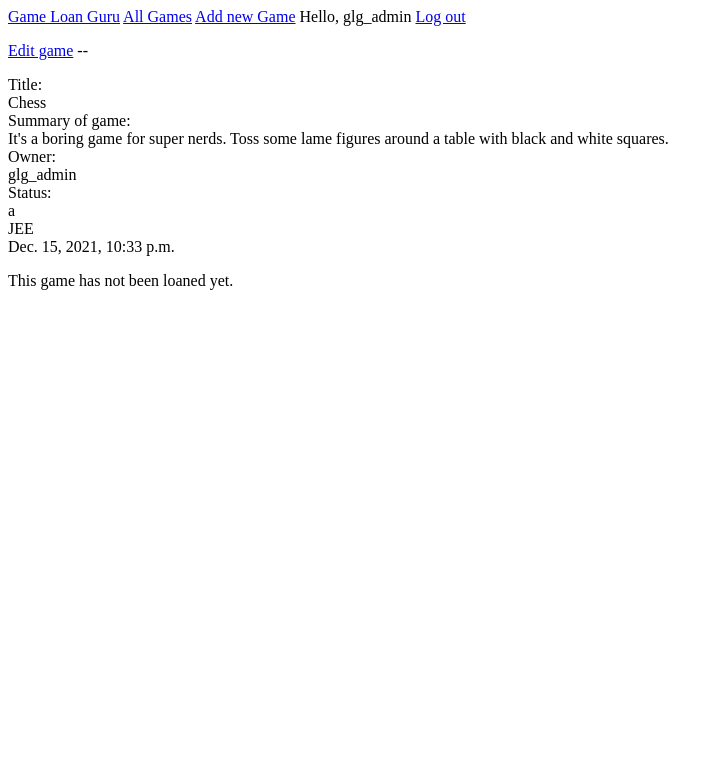
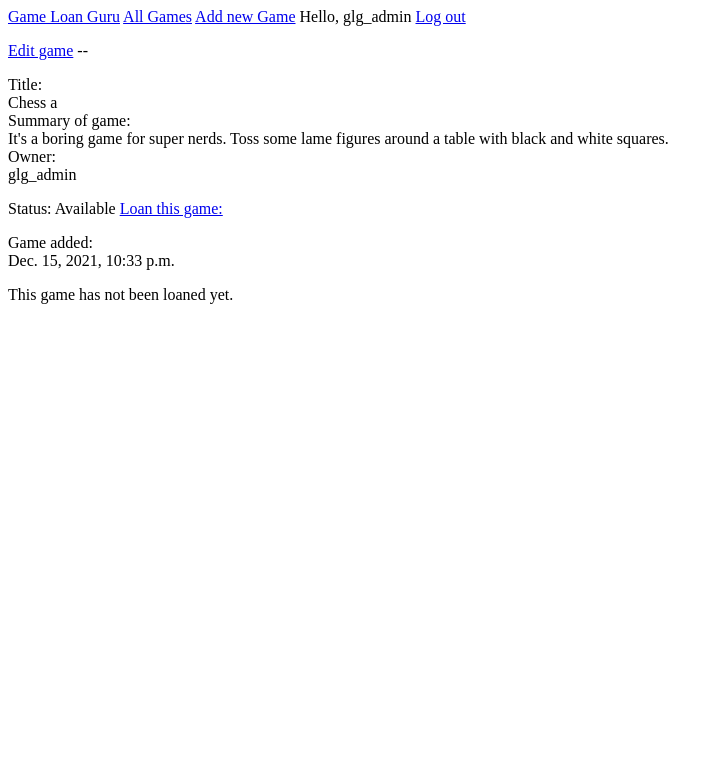
Before and after one commit to jaaw1/gameloanguru, a Django app: page /game/1/ in a window 1280 px wide. Shown: the top 783 px of the page, without its empty margins (0-720 px from the left). Run offline with Django 4.2, Linux system fonts and the light colour scheme; a user stored in the database is signed in; data comes from the database, SQL or seed files in the repository; both versions use the stored data as it was after the commit; some libraries are stand-ins or nearby versions.

Commit message:
Loan functions, templates edited

```diff
--- a/mainapp/templates/mainapp/game.html
+++ b/mainapp/templates/mainapp/game.html
@@ -13,15 +13,21 @@
 
         </p>
         Title:
-        <div class="col-md-3 themed-grid-col">{{ game.name }}</div>
+        <div class="col-md-3 themed-grid-col">{{ game.name }} {{ game.status }}</div>
         Summary of game:
         <div class="col-md-3 themed-grid-col">{{ game.summary }}</div>
         Owner:
         <div class="col-md-3 themed-grid-col">{{ game.owner }}</div>
+        <p></p>
         Status:
-        <div class="col-md-3 themed-grid-col">{{ game.status }}</div>
-        JEE
+        {% if game.status == 'a' %}
+          Available <a href="{% url 'mainapp:new_loan' game.id %}">Loan this game:</a>
+        {% endif %}
+
+        <p></p>
+        Game added:
         <div class="col-md-3 themed-grid-col">{{ game.date_added }}</div>
+
         {% for loan in loans %}
           <div class="card mb-3">
                   <h4 class="card-header">
@@ -29,7 +35,7 @@
                         <small><a href="{% url 'mainapp:editloan' loan.id %}">Edit loan</a></small>
                   </h4>
                   <div class="card-body">
-                        {{ loan.my_loan|linebreaks }}
+                        {{ loan.date_added|linebreaks }}
                   </div>
           </div>
 
--- a/mainapp/templates/mainapp/newloan.html
+++ b/mainapp/templates/mainapp/new_loan.html
@@ -1,11 +1,11 @@
-{% extends "mainapp/base.html %}
+{% extends 'mainapp/base.html' %}
 
 {% block content %}
 
   <p><a href="{% url 'mainapp:game' game.id %}">{{ game }}</a></p>
 
   <p>Make a new loan:</p>
-  <form action="{% url 'mainapp:newloan' game.id %}" method='post'>
+  <form action="{% url 'mainapp:new_loan' game.id %}" method='post'>
     {% csrf_token %}
     {{ form.as_p }}
 
--- a/mainapp/urls.py
+++ b/mainapp/urls.py
@@ -12,6 +12,6 @@ urlpatterns = [
     path('allgames/', views.allgames, name='allgames'),
     path('addgame/', views.addgame, name='addgame'),
     path('editgame/<int:game_id>/', views.editgame, name='editgame'),
-    #path('newloan/<int:game_id>/', views.newloan, name= 'newloan'),
-
+    path('reserve/<int:game_id>/', views.reserve, name='reserve'),
+    path('new_loan/<int:game_id>/', views.new_loan, name='new_loan'),
 ]
--- a/mainapp/views.py
+++ b/mainapp/views.py
@@ -4,7 +4,7 @@ from django.http import Http404
 
 # Create your views here.
 from .models import Game, Loan
-from .forms import GameForm
+from .forms import GameForm, LoanForm
 
 def index(request):
     return render(request, 'mainapp/index.html')
@@ -69,3 +69,56 @@ def editgame(request, game_id):
 
     context = {'game' : game, 'form': form}
     return render(request, 'mainapp/editgame.html', context)
+
+def new_loan(request, game_id):
+    """Show a loan for a certain game."""
+    game = Game.objects.get(id=game_id)
+    loan = Loan.objects.get()
+
+    if request.method != 'POST':
+        #No data submitted; process data.
+        form = LoanForm()
+    else:
+        # POST data submitted; process data.
+        form = LoanForm(data=request.POST)
+        if form.is_valid():
+            reserve = form.save(commit=False)
+            reserve.owner = request.user
+            reserve.game = game
+
+            if loan.action == 'r':
+                game.status = 'r'
+            elif loan.action == 'l':
+                game.status = 'o'
+            else:
+                game.status = 'a'
+            reserve.save()
+            return redirect('mainapp:game', game_id=game_id)
+
+    #Display a blank or invalid form.
+    context = {'game': game, 'form': form}
+    return render(request, 'mainapp/reserve.html', context)
+
+@login_required
+def reserve(request, game_id):
+    """Add a new reservation to loan a particular boardgame."""
+    game = Game.objects.get(id=game_id)
+
+    if request.method != 'POST':
+        #No data submitted; process data.
+        form = LoanForm()
+    else:
+        # POST data submitted; process data.
+        form = LoanForm(data=request.POST)
+        if form.is_valid():
+            reserve = form.save(commit=False)
+            reserve.owner = request.user
+            reserve.game = game
+            game.status = 'r'
+
+            reserve.save()
+            return redirect('mainapp:game', game_id=game_id)
+
+    #Display a blank or invalid form.
+    context = {'game': game, 'form': form}
+    return render(request, 'mainapp/reserve.html', context)
```
Also changed, not shown: mainapp/templates/mainapp/reserve.html (added, +15 -0 lines), db.sqlite3.
